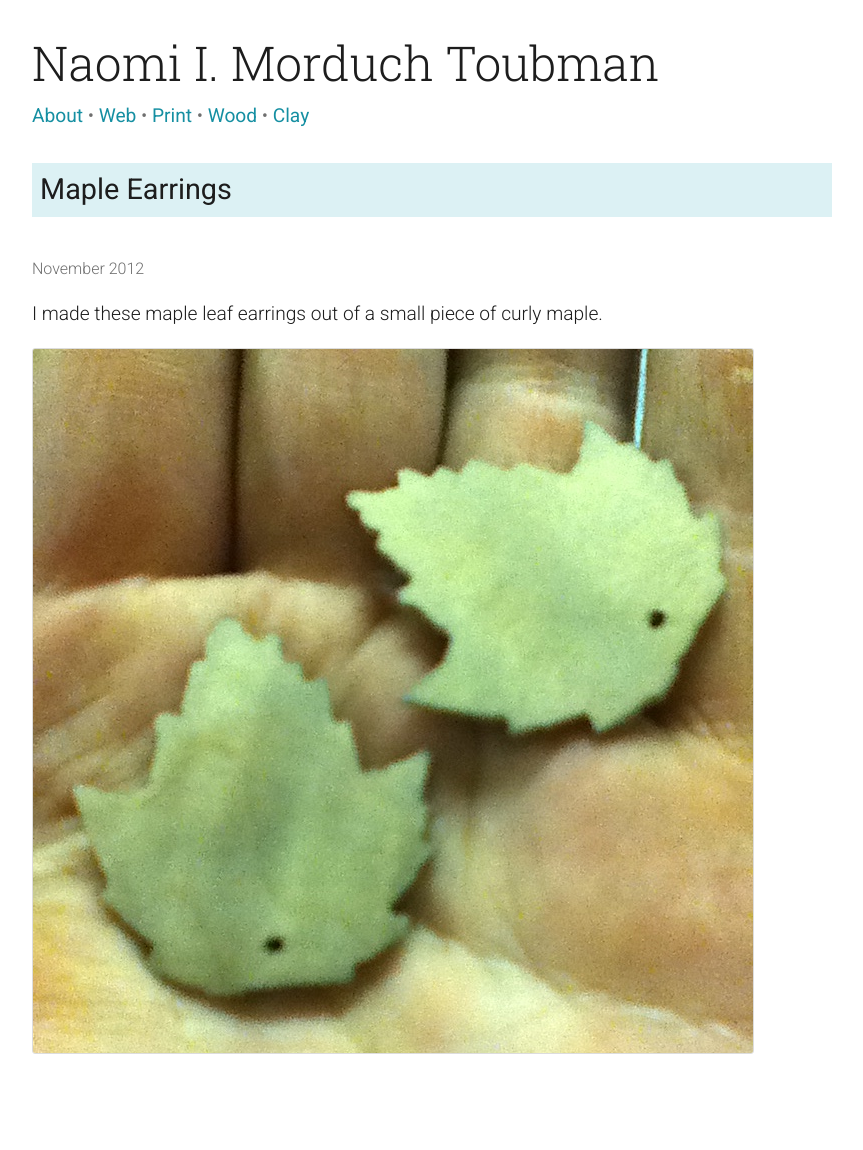
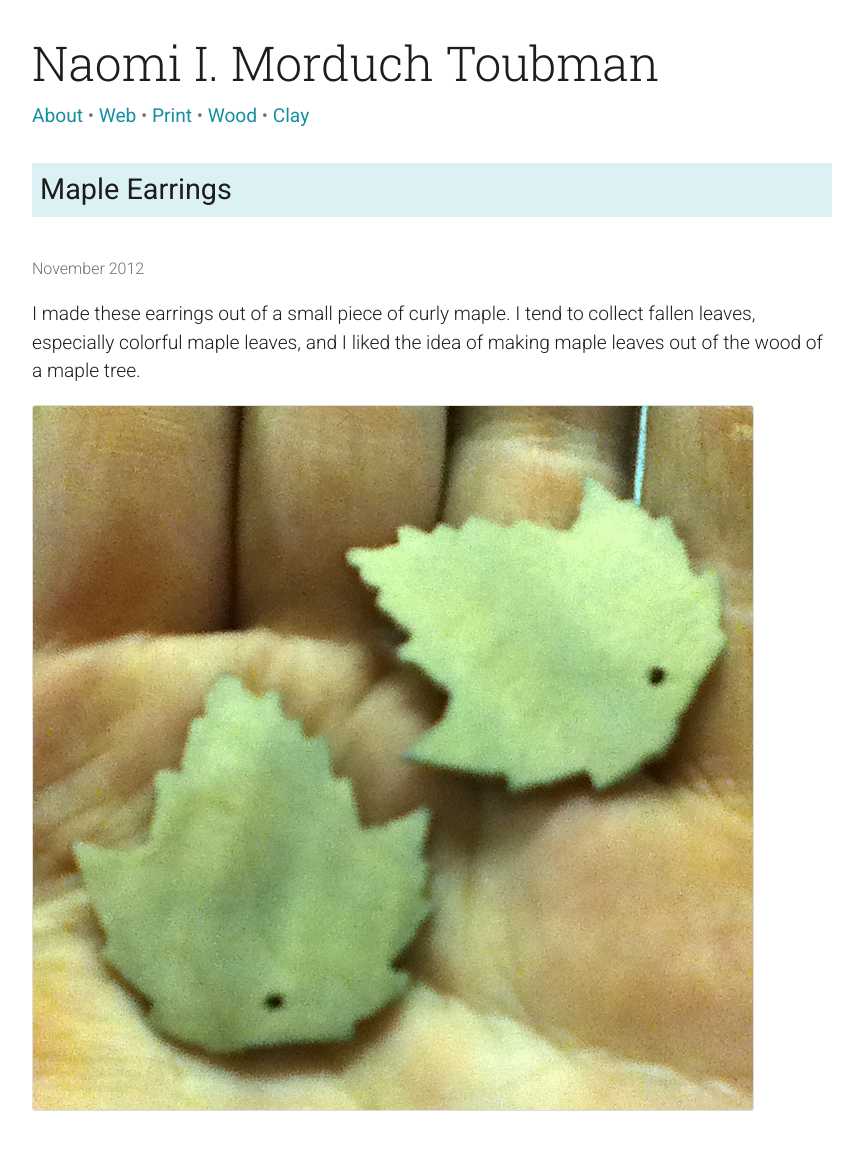
Before and after one commit to nmorduch/nmorduch.github.io, a Jekyll site: the page built from _posts/2012-11-10-earrings.md, in a window 1280 px wide. Shown: the whole page, without its empty margins (208-1071 px from the left). Built offline with Jekyll 4.4.1, drawn with Linux system fonts in a browser that asks for light colours; before the commit the page ends 1093 px from its top, so only the background shows below that.

Commit message:
Update text

```diff
--- a/_posts/2012-11-10-earrings.md
+++ b/_posts/2012-11-10-earrings.md
@@ -6,4 +6,4 @@ img:
   thumb: earrings.jpg
 ---
 
-I made these maple leaf earrings out of a small piece of curly maple.
+I made these earrings out of a small piece of curly maple. I tend to collect fallen leaves, especially colorful maple leaves, and I liked the idea of making maple leaves out of the wood of a maple tree.
```
Also changed, not shown: _posts/2012-11-01-cd-stands.md (+1 -1 lines), _posts/2013-11-04-lizards.md (+1 -1 lines), _posts/2018-01-01-a.md (+1 -1 lines).
